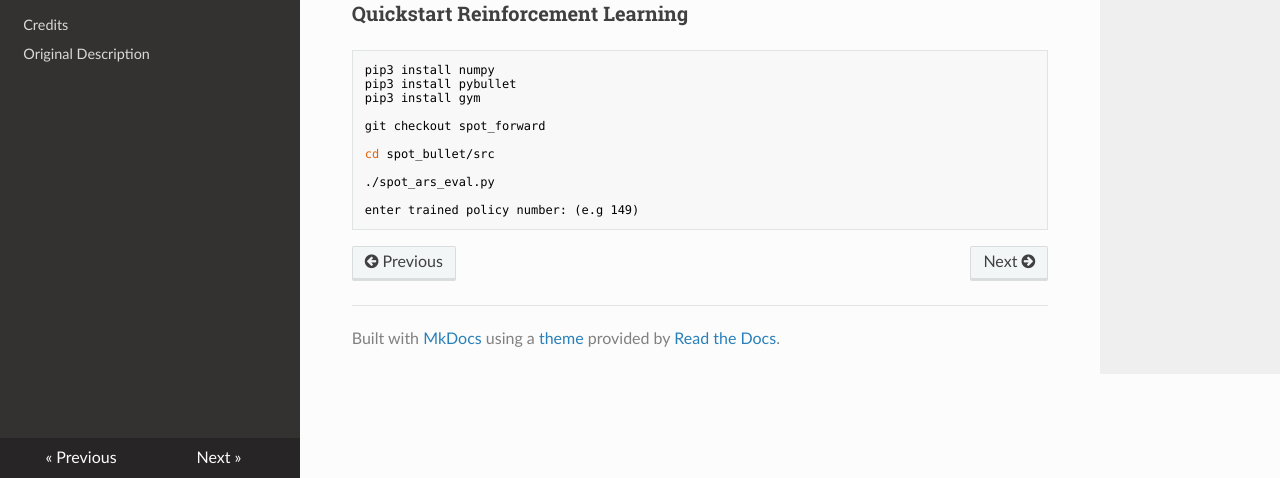
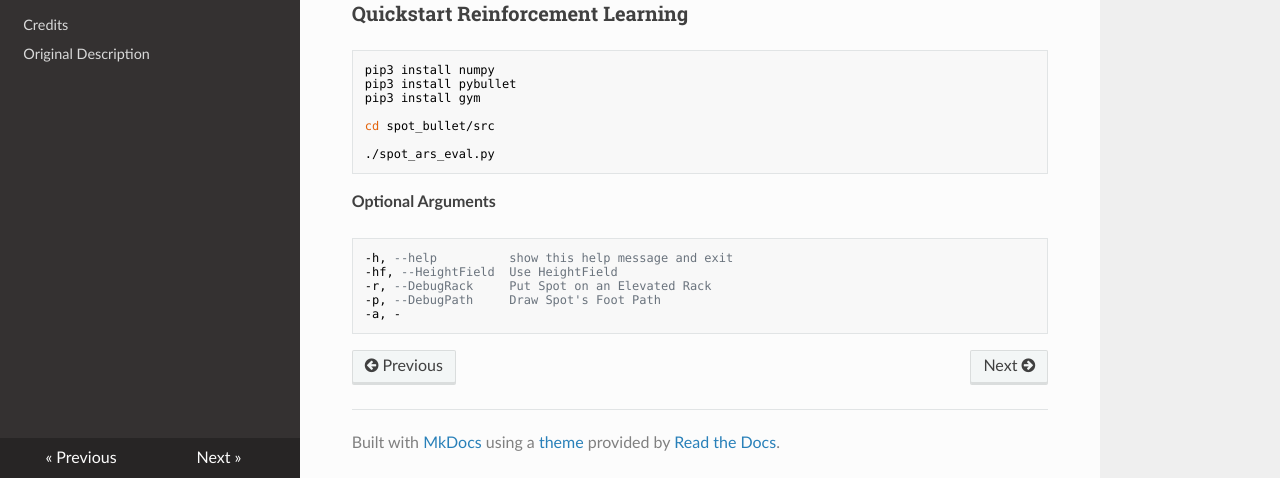
Before and after one commit to Mejituu/spotmicroai-website, an MkDocs documentation site: the page built from docs/training.md, in a window 1280 px wide and 900 px high, scrolled down 2744 px, cut to the strip 422-900 px from the top of the window. Built offline with MkDocs 1.6.1, drawn with Linux system fonts in a browser that asks for light colours; nearby versions of some CDN libraries.

Commit message:
updated contents

````diff
--- a/docs/training.md
+++ b/docs/training.md
@@ -39,11 +39,17 @@ pip3 install numpy
 pip3 install pybullet
 pip3 install gym
 
-git checkout spot_forward
-
 cd spot_bullet/src
 
 ./spot_ars_eval.py
+```
 
-enter trained policy number: (e.g 149)
+**Optional Arguments**
+
 ```
+-h, --help          show this help message and exit
+-hf, --HeightField  Use HeightField
+-r, --DebugRack     Put Spot on an Elevated Rack
+-p, --DebugPath     Draw Spot's Foot Path
+-a, -
+```
````
Also changed, not shown: docs/simulation.md (+10 -0 lines).
